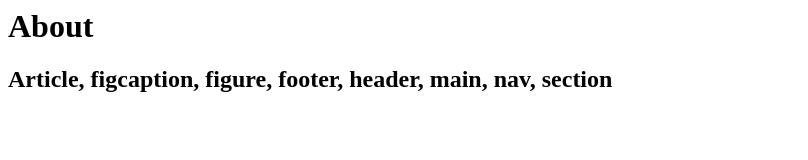
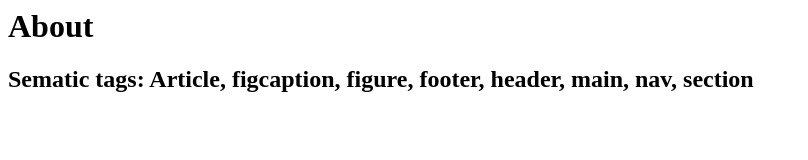
Before and after one commit to Jakobhageberg/about, a plain HTML site: page index.html in a window 1280 px wide. Shown: the whole page, without its empty margins (0-808 px from the left). Drawn offline with Linux system fonts and the light colour scheme.

Commit message:
Update index.html

```diff
--- a/index.html
+++ b/index.html
@@ -1,2 +1,2 @@
 <h1>About</h1>
-<h2>Article, figcaption, figure, footer, header, main, nav, section </h2>
+<h2>Sematic tags: Article, figcaption, figure, footer, header, main, nav, section </h2>
```
